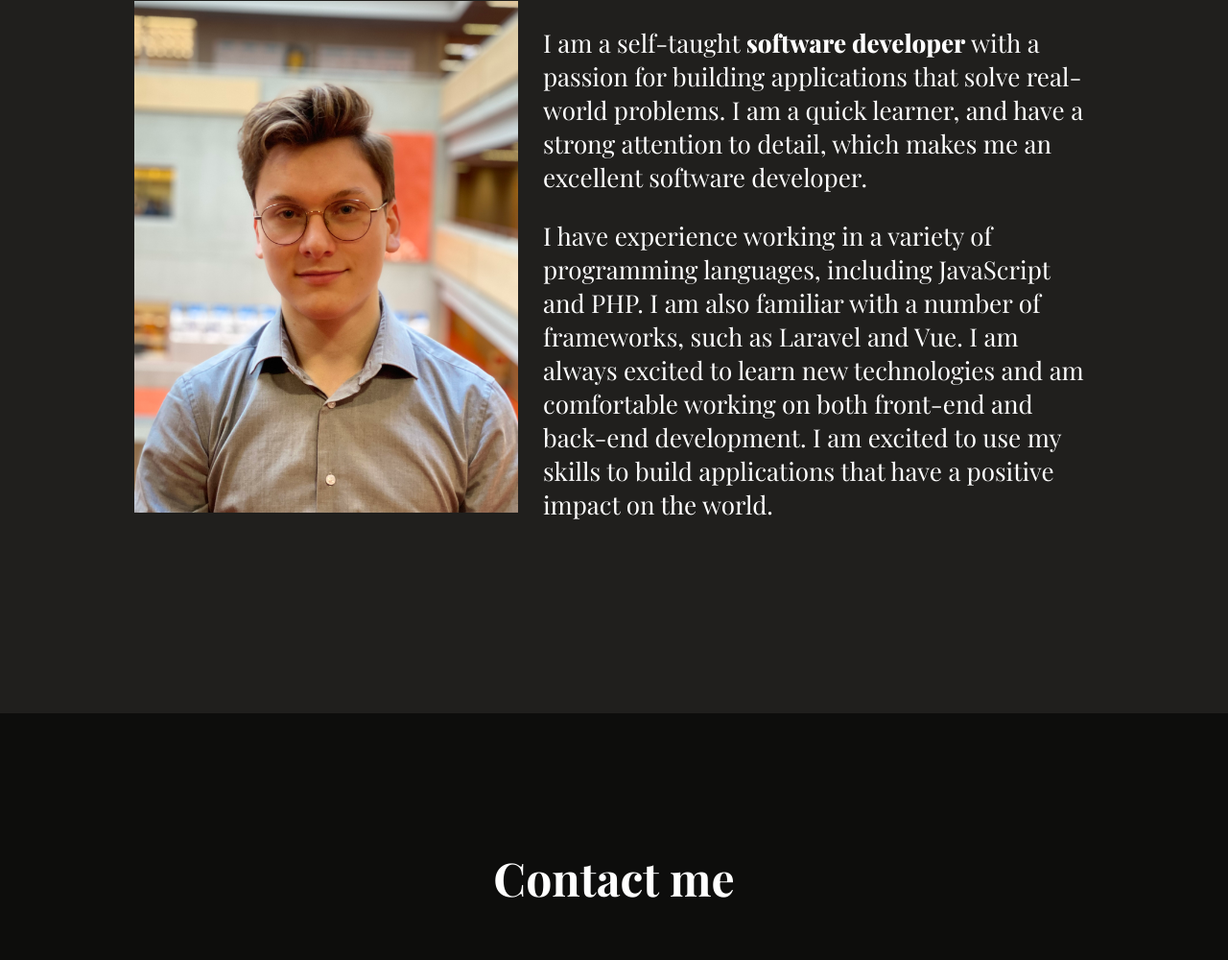
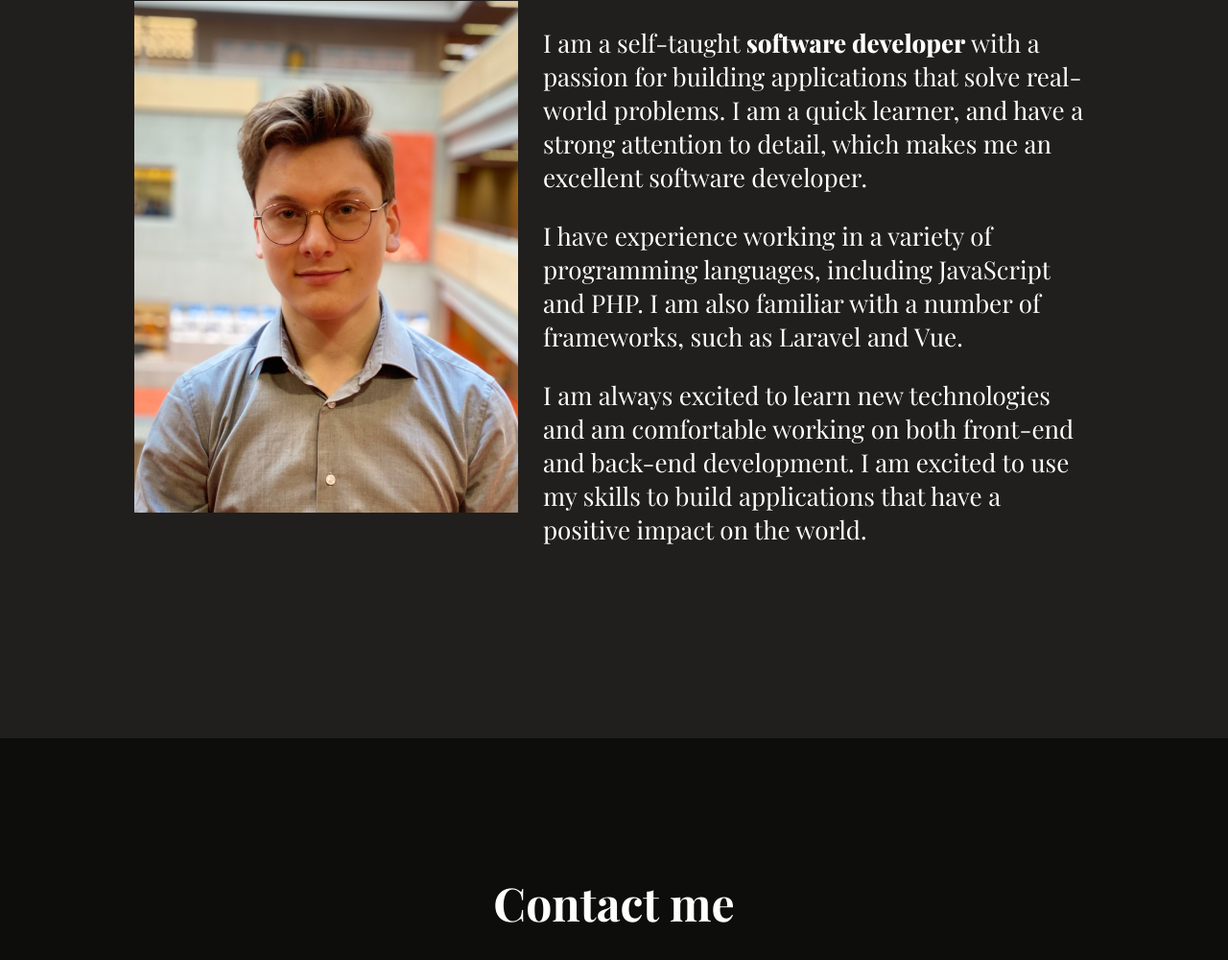
Before and after one commit to alexanderhorner/personal-homepage, a website built with Parcel: page src/index.html in a window 1280 px wide. Shown: the part 1043-2043 px from the top of the page at 96% size. Built offline with nearby package versions, Linux system fonts and the light colour scheme; what autosize would draw is missing.

Commit message:
Add third paragraph

```diff
--- a/src/css/app.scss
+++ b/src/css/app.scss
@@ -160,7 +160,7 @@ header {
                 grid-column: 2 / 6;
                 margin-bottom: 0em;
 
-                &:last-child {
+                &:nth-child(2n) {
                     grid-column: 1 / 5;
                 }
 
--- a/src/index.html
+++ b/src/index.html
@@ -50,7 +50,8 @@
 
                 <div>
                     <p>I am a self-taught <b>software developer</b> with a passion for building applications that solve real-world problems. I am a quick learner, and have a strong attention to detail, which makes me an excellent software developer.</p>
-                    <p>I have experience working in a variety of programming languages, including JavaScript and PHP. I am also familiar with a number of frameworks, such as Laravel and Vue. I am always excited to learn new technologies and am comfortable working on both front-end and back-end development. I am excited to use my skills to build applications that have a positive impact on the world.</p>
+                    <p>I have experience working in a variety of programming languages, including JavaScript and PHP. I am also familiar with a number of frameworks, such as Laravel and Vue.</p>
+                    <p>I am always excited to learn new technologies and am comfortable working on both front-end and back-end development. I am excited to use my skills to build applications that have a positive impact on the world.</p>
                 </div>
             </div>
 
```
